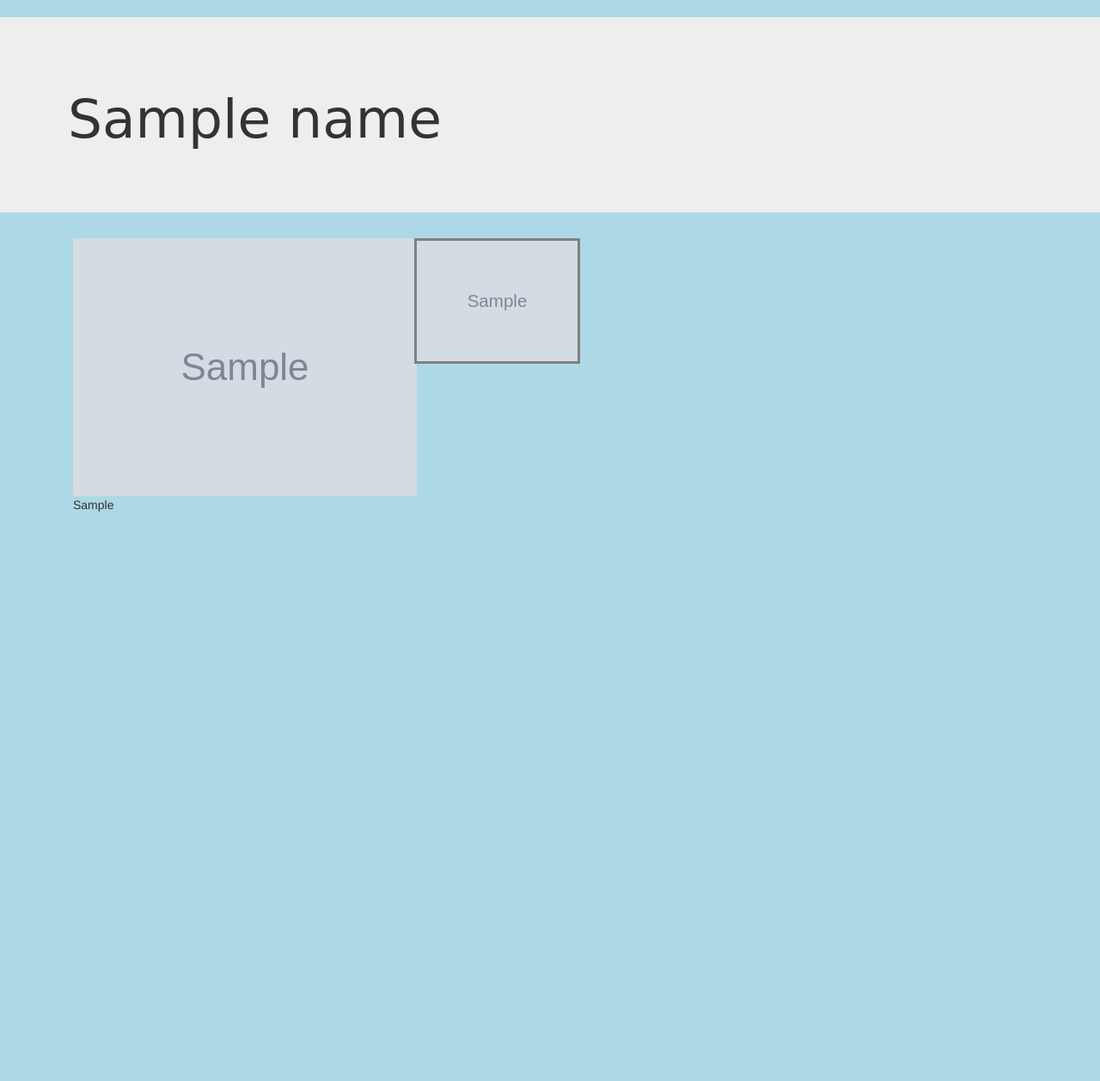
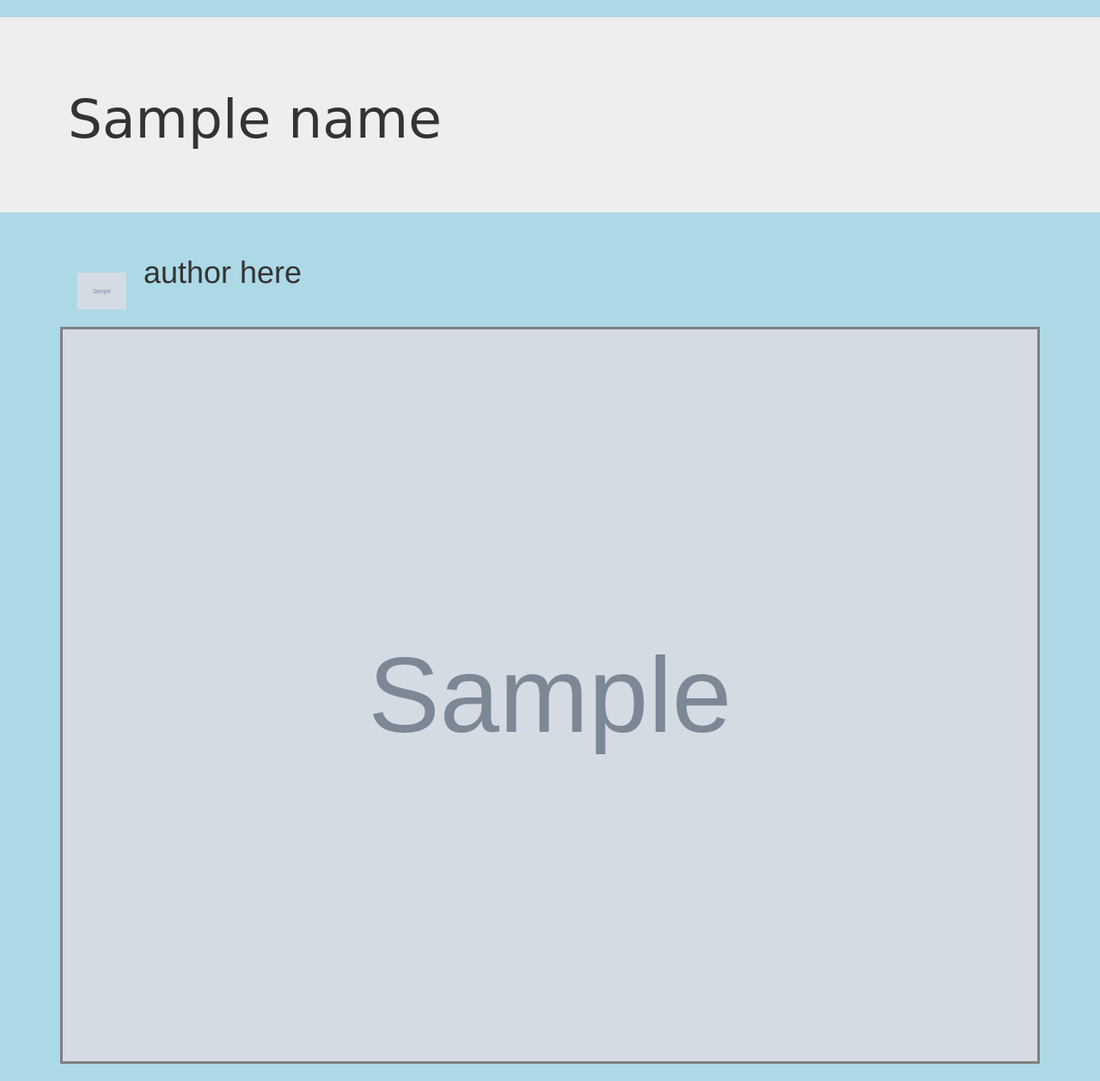
Before and after one commit to apa-123/memes, a Flask app: template templates/category_page.html in a window 1280 px wide. Shown: the part 52-1309 px from the top of the page at 86% size. Before the commit the page ends 647 px from the top, so only its background shows below. Run offline with Flask 2, Linux system fonts and the light colour scheme; the template is opened without the code that fills it: most values are stand-ins (such as "Sample title", 1, 10 or a date in 2020); grey boxes marked "Sample" are stand-in pictures; some libraries are stand-ins or nearby versions.

Commit message:
changed category html

```diff
--- a/backend.py
+++ b/backend.py
@@ -126,7 +126,9 @@ def category_page():
     # Gets the data from the API
     [img_urls, titles, scores, authors] = get_category(category)
 
-    return render_template('category_page.html', name=name, img_urls=img_urls, source_img="content/reddit_logo.png")
+    return render_template('category_page.html', numPost=range(NUM_POSTS), name=name,
+        img_urls=img_urls, titles=titles, scores=scores, authors=authors,
+        source_img="static/content/reddit_logo.png")
 
 @app.route('/login')
 def login_page():
--- a/static/style.css
+++ b/static/style.css
@@ -1,11 +1,39 @@
 body {
 	background-color: #ADD8E6;
+}
+
+.row {
+    margin-left: auto;
+    margin-right: auto;
+}
+
+.rows .posts {
+    margin: auto;
+    width: 40%;
+}
+
+.post .user-info {
+    display: table;
+}
+
+.author-pic img {
+/*    display: table-cell;
+*/    margin: 20px;
+    width: 5%;
+    float: left;
+}
+
+
+.post .user-info .author {
+    float: left;
+    display: table-cell;
+    text-align: center;
 }
 
 .posts .main-img img {
 	display: block;
 	margin: auto;
-    width: 40%;
+    width: 100%;
     border: 3px solid grey;
     border-collapse: separate;
     border-spacing: 10px 50px;
--- a/templates/category_page.html
+++ b/templates/category_page.html
@@ -6,77 +6,25 @@
     </div>
 </div>
 <div class="container">
-    <div class="col-md-10">
-    {% for image in img_urls %}
+    {% for post in numPost %}
         <div class="row">
             <div class="posts">
-                <div class="col-md-3" id="p_info">
-                    <img src="{{source_img}}">
-                    <p>{{ post_1_u_info}}</p>
+                <div class="user-info">
+                    <div class="author-pic">
+                        <img src="{{source_img}}">
+                    </div>
+                    <div class="author">
+                        <h1>author here</h1>
+                    </div>
+
                 </div>
-                <div class="col-md-9">
-                    <div class="col-md-9">
-                        <div class="main-img">
-                            <img src="{{image}}">
-                        </div>
-                    </div>
+                <div class="main-img">
+                    <img src="{{img_urls[post]}}">
                 </div>
             </div>
         </div>
     {% else %}
         <li><em>There are no posts.</em>
     {% endfor %}
-    </div>
-<!-- <div class="row">
-    <div class="col-md-2">
-        <div class="container" id="info">
-            <h3>{{ name }}</h3>
-            <p>{{ cat_info }}</p>
-        </div>
-    </div> -->
-
-    <!-- <div class="col-md-10">
-        <div class="row">
-            <div class="posts">
-                <div class="col-md-3" id="p_info">
-                    <img src="{{ source_img }}">
-                    <p>{{ post_1_u_info }}</p>
-                </div>
-                <div class="col-md-9">
-                    <div class="main-img">
-                        <img src="{{ img_1_url }}">
-                    </div>
-                </div>
-            </div>
-        </div>
-        <div class="row">
-            <div class="posts">
-                <div class="col-md-3" id="p_info">
-                    <img src="{{ source_img }}">
-                    <p>{{ post_2_u_info }}</p>
-                </div>
-                <div class="col-md-9">
-                    <div class="main-img">
-                        <img src="{{ img_2_url }}">
-                    </div>
-                </div>
-            </div>
-        </div>
-        <div class="row">
-            <div class="posts">
-                <div class="col-md-3" id="p_info">
-                    <img src="{{ source_img }}">
-                    <p>{{ post_1_u_info }}</p>
-                </div>
-                <div class="col-md-9">
-                    <div class="main-img">
-                        <img src="{{ img_3_url }}">
-                    </div>
-                </div>
-            </div>
-        </div>
-
-    </div>
-</div> -->
 </div>
 {% endblock %}
```
